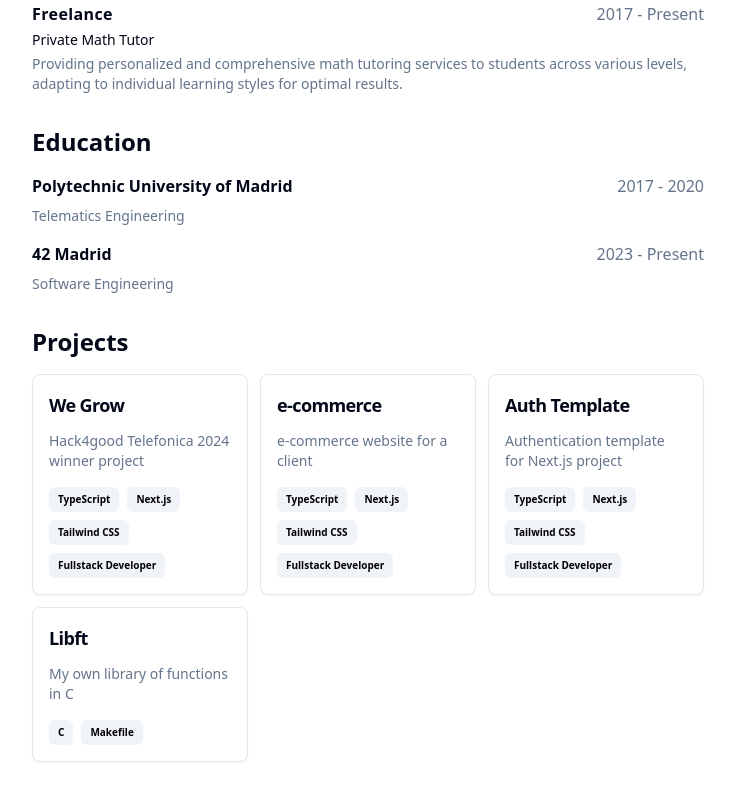
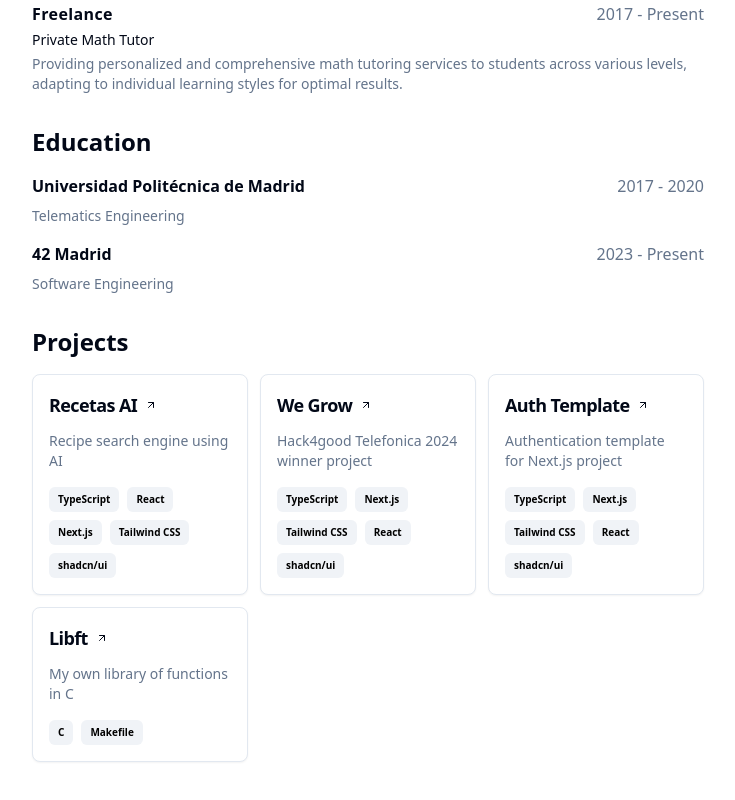
Before and after one commit to ecaleb97/cv, a Next.js app: page / in a window 1280 px wide. Shown: the part 718-1518 px from the top of the page, without its empty margins (272-1007 px from the left). Built offline with nearby package versions, Linux system fonts and the light colour scheme.

Commit message:
update data

```diff
--- a/package.json
+++ b/package.json
@@ -7,8 +7,8 @@
 		"build": "next build",
 		"start": "next start",
 		"lint": "next lint",
-		"prettier:format": "pnpm exec prettier . --write",
-		"prettier:check": "prettier . --check"
+		"format": "pnpm exec prettier . --write",
+		"check": "prettier . --check"
 	},
 	"dependencies": {
 		"@radix-ui/react-avatar": "^1.0.4",
--- a/src/app/layout.tsx
+++ b/src/app/layout.tsx
@@ -1,7 +1,4 @@
 import { TooltipProvider } from "@/components/ui/tooltip";
-import { cn } from "@/lib/utils";
-import { GeistMono } from "geist/font/mono";
-import { GeistSans } from "geist/font/sans";
 import type { Metadata } from "next";
 import "./globals.css";
 
@@ -17,14 +14,7 @@ export default function RootLayout({
 	children: React.ReactNode;
 }>) {
 	return (
-		<html
-			lang="en"
-			className={cn(
-				"min-h-screen bg-background font-sans antialiased",
-				GeistSans.variable,
-				GeistMono.variable,
-			)}
-		>
+		<html lang="en" className="min-h-screen bg-background antialiased">
 			<body>
 				<TooltipProvider>{children}</TooltipProvider>
 			</body>
--- a/src/components/education/education.tsx
+++ b/src/components/education/education.tsx
@@ -1,5 +1,5 @@
 import { ResumeData } from "@/types";
-import { SectionHeading } from "../heading/section-heading";
+import { SectionHeading } from "@/components/heading/section-heading";
 
 export function Education({ data }: { data: ResumeData }) {
 	return (
--- a/src/components/projects/project-card.tsx
+++ b/src/components/projects/project-card.tsx
@@ -7,6 +7,7 @@ import {
 } from "@/components/ui/card";
 import Link from "next/link";
 import { Badge } from "../ui/badge";
+import { ArrowUpRight } from "lucide-react";
 
 type Props = {
 	title: string;
@@ -28,11 +29,12 @@ export function ProjectCard({
 					<CardTitle className="pb-2">
 						<Link
 							href={link}
-							className="text-lg"
+							className="text-lg flex items-center gap-2 hover:underline hover:underline-offset-4 hover:decoration-dotted"
 							target="_blank"
 							rel="noopener noreferer"
 						>
 							{title}
+							<ArrowUpRight className="size-3 print:hidden" />
 						</Link>
 					</CardTitle>
 					<CardDescription className="min-h-10 overflow-hidden">
@@ -40,7 +42,7 @@ export function ProjectCard({
 					</CardDescription>
 				</div>
 			</CardHeader>
-			<CardContent className="px-4 pb-4">
+			<CardContent className="px-4 pb-4 print:hidden">
 				<div className="mt-2 flex flex-wrap gap-2">
 					{tags.map((tag) => (
 						<Badge
--- a/src/components/social/social-links-buttons.tsx
+++ b/src/components/social/social-links-buttons.tsx
@@ -21,12 +21,12 @@ export function SocialLinksButtons({ data }: { data: ResumeData }) {
 			icon: social.icon,
 			type: "social",
 		})),
-		{
-			name: data.contact.link.name,
-			url: data.contact.link.url,
-			icon: Link,
-			type: "Other links",
-		},
+		// {
+		// 	name: data.contact.link.name,
+		// 	url: data.contact.link.url,
+		// 	icon: Link,
+		// 	type: "Other links",
+		// },
 		{
 			name: data.contact.email.name,
 			url: `mailto:${data.contact.email.at}`,
@@ -72,13 +72,16 @@ export function SocialLinksButtons({ data }: { data: ResumeData }) {
         text-sm text-muted-foreground"
 			>
 				{linkData
-					.filter((link) => ["website", "email"].includes(link.type))
+					.filter((link) => ["website"].includes(link.type))
 					.map((link) => (
 						<li key={link.url}>
 							<a href={link.url}>{link.url}</a>
 						</li>
 					))}
 			</ul>
+			<ul className="hidden print:block text-muted-foreground">
+				<li>ecaleb.vz@gmail.com</li>
+			</ul>
 		</>
 	);
 }
--- a/src/data/resume_data.ts
+++ b/src/data/resume_data.ts
@@ -39,7 +39,7 @@ export const RESUME_DATA = {
 	},
 	education: [
 		{
-			school: "Polytechnic University of Madrid",
+			school: "Universidad Politécnica de Madrid",
 			degree: "Telematics Engineering",
 			from: "2017",
 			to: "2020",
@@ -87,29 +87,31 @@ export const RESUME_DATA = {
 	],
 	projects: [
 		{
+			title: "Recetas AI",
+			techStack: [
+				"TypeScript",
+				"React",
+				"Next.js",
+				"Tailwind CSS",
+				"shadcn/ui",
+			],
+			description: "Recipe search engine using AI",
+			link: {
+				href: "https://recetas.ecaleb.dev",
+			},
+		},
+		{
 			title: "We Grow",
 			techStack: [
 				"TypeScript",
 				"Next.js",
 				"Tailwind CSS",
-				"Fullstack Developer",
+				"React",
+				"shadcn/ui",
 			],
 			description: "Hack4good Telefonica 2024 winner project",
 			link: {
 				href: "",
-			},
-		},
-		{
-			title: "e-commerce",
-			techStack: [
-				"TypeScript",
-				"Next.js",
-				"Tailwind CSS",
-				"Fullstack Developer",
-			],
-			description: "e-commerce website for a client",
-			link: {
-				href: "https://ecaleb.dev",
 			},
 		},
 		{
@@ -118,7 +120,8 @@ export const RESUME_DATA = {
 				"TypeScript",
 				"Next.js",
 				"Tailwind CSS",
-				"Fullstack Developer",
+				"React",
+				"shadcn/ui",
 			],
 			description: "Authentication template for Next.js project",
 			link: {
@@ -130,7 +133,7 @@ export const RESUME_DATA = {
 			techStack: ["C", "Makefile"],
 			description: "My own library of functions in C",
 			link: {
-				href: "",
+				href: "https://github.com/ecaleb97/libft",
 			},
 		},
 	],
```
